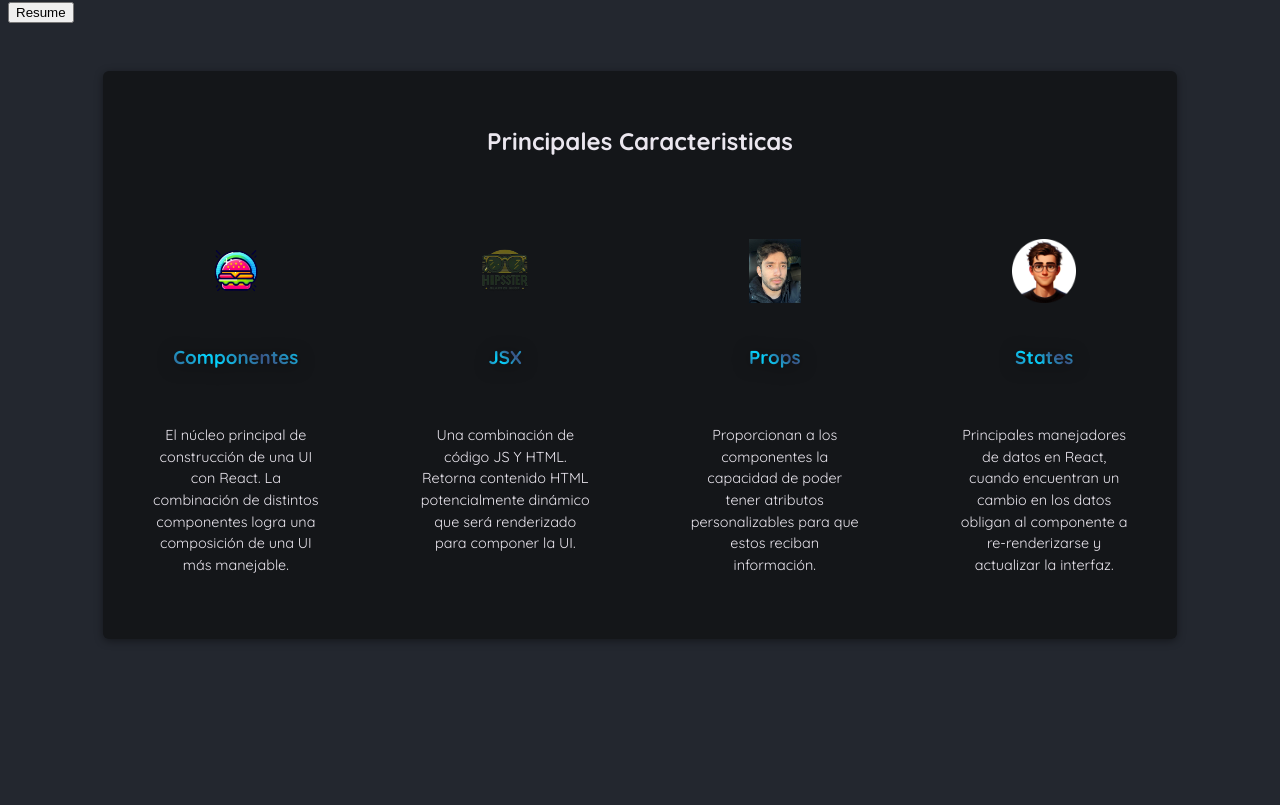
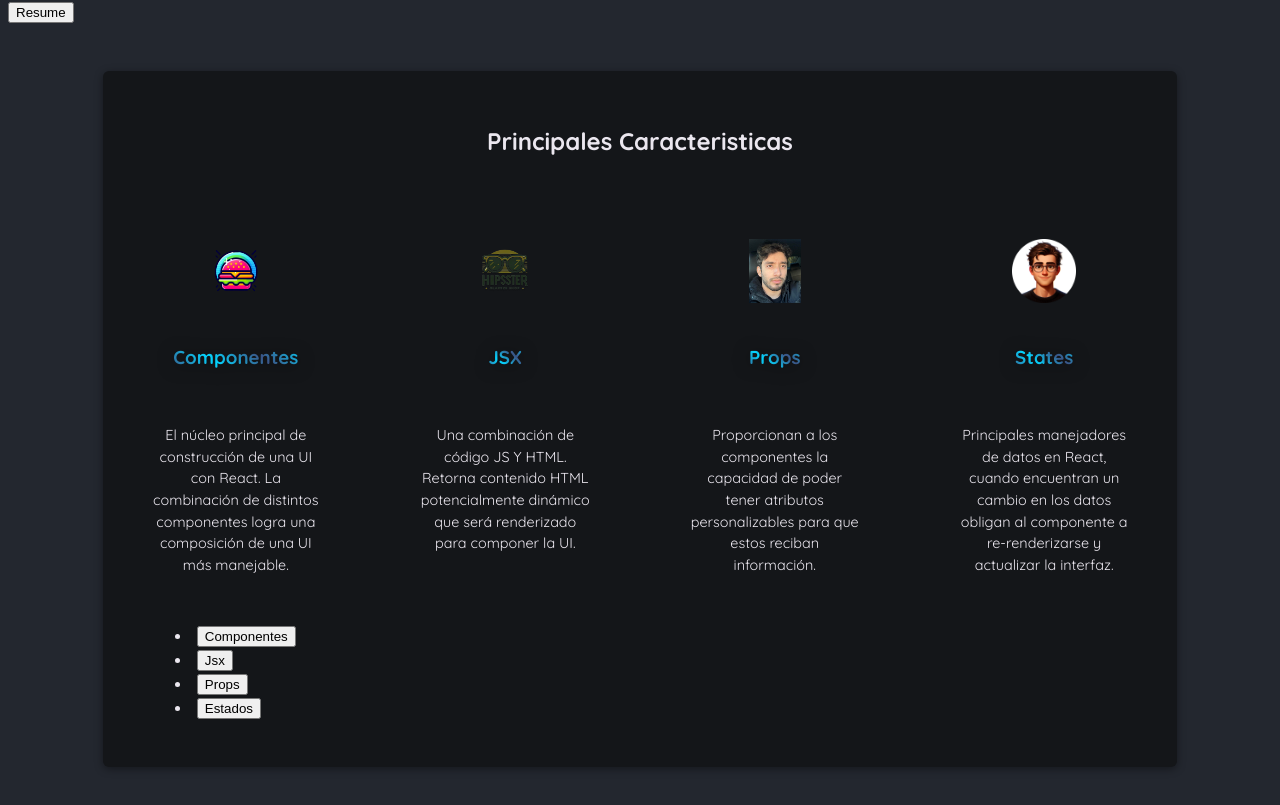
Before and after one commit to banderilla98/porfolio_juan_reactjs, a React (Vite) app: page / in a window 1280 px wide. Shown: the part 1047-1852 px from the top of the page. Before the commit the page ends 1734 px from the top, so only its background shows below. Built offline with nearby package versions, Linux system fonts and the light colour scheme.

Commit message:
integrando la prop children. Propiedad children - falta practica aqui para entenderlo mejor segun yo.

```diff
--- a/src/App.jsx
+++ b/src/App.jsx
@@ -2,6 +2,7 @@ import Header from "./components/Header/Header.jsx"
 import Hero from "./components/Hero.jsx"
 import CoreConcepts from "./components/CoreConcepts/CoreConcepts.jsx"
 import { CORE_CONCEPTS } from "./data.js";
+import TabButton from "./components/TabButton/TabButton.jsx";
 
 
 function App() {
@@ -21,6 +22,13 @@ function App() {
 
         </div>
 
+        <menu>
+          <TabButton>Componentes</TabButton>
+          <TabButton>Jsx</TabButton>
+          <TabButton>Props</TabButton>
+          <TabButton>Estados</TabButton>
+        </menu>
+
       </section>
     </div>
   );
--- /dev/null
+++ b/src/components/TabButton/TabButton.jsx
@@ -0,0 +1,7 @@
+export default function TabButton({children}) {
+  return (
+    <li>
+      <button>{children}</button>
+    </li>
+  );
+}
```
Also changed, not shown: src/components/TabButton/TabButton.css (added).
